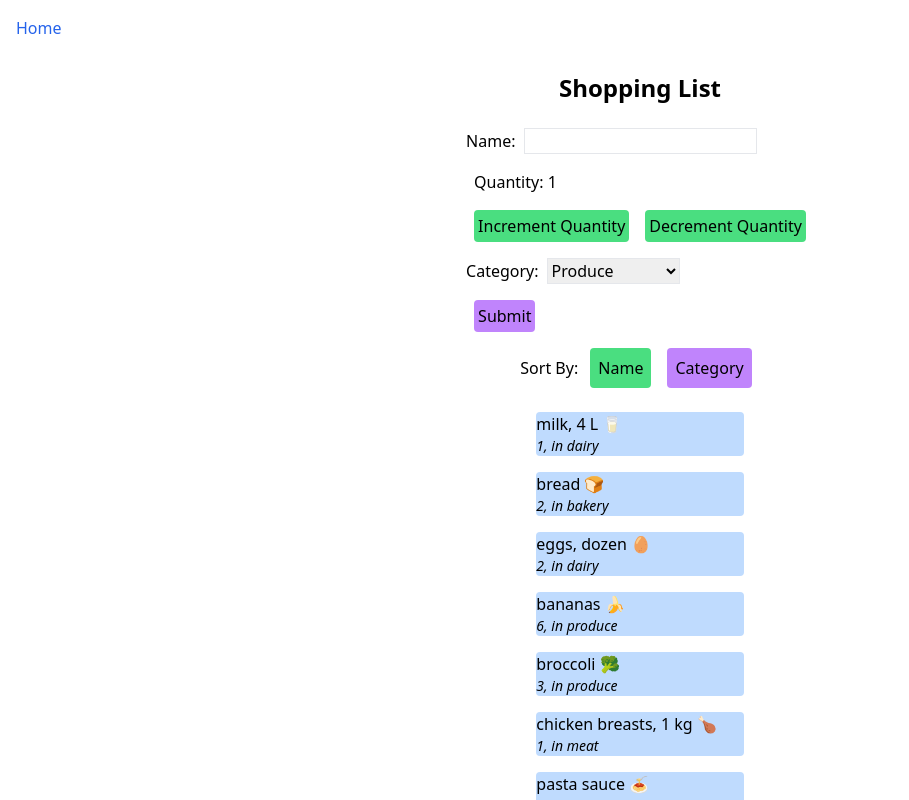
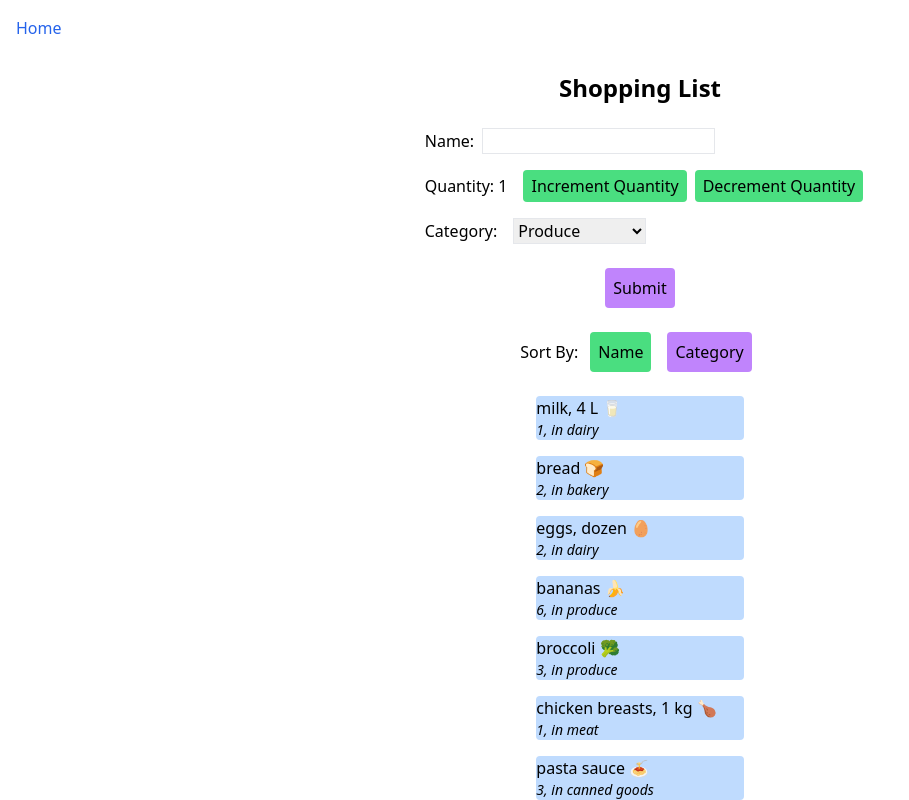
Before and after one commit to MichaelaP18/cprg306-assignments, a Next.js app: page /week-7 in a window 1280 px wide. Shown: the top 800 px of the page, without its empty margins (0-909 px from the left). Built offline with nearby package versions, Linux system fonts and the light colour scheme.

Commit message:
Week 7 tailwind updates

```diff
--- a/app/week-7/new-item.js
+++ b/app/week-7/new-item.js
@@ -48,20 +48,20 @@ const handleSubmit = (e) => {
 
     return (
         <form onSubmit={handleSubmit}>
-            <div>
-                <label>
+            <div className="flex space-x-2">
+                <label className="m-2 my-auto">
                     Name:
                     <input className="border border-black-800 m-2" id="name" type="text" value={name} onChange={(e) => setName(e.target.value)} required />
                 </label>
             </div>
-            <div>
-                <p className="m-2" type="number" value={quantity} onChange={(e) => setQuantity(Number(e.target.value))} min="1">Quantity: {quantity}</p>
-                <button type="button" className="bg-green-400 hover:bg-green-600 text-write w-30 rounded p-1 m-2" onClick={Increment}>Increment Quantity</button>
+            <div className="flex space-x-2">
+                <p className="m-2 my-auto" type="number" value={quantity} onChange={(e) => setQuantity(Number(e.target.value))} min="1">Quantity: {quantity}</p>
+                <button type="button" className="px-2 bg-green-400 hover:bg-green-600 text-write w-30 rounded p-1 m-2" onClick={Increment}>Increment Quantity</button>
 
-                <button type="button" className="bg-green-400 hover:bg-green-600 text-write w-30 rounded p-1 m-2" onClick={Decrement}>Decrement Quantity</button>
+                <button type="button" className="px-2 bg-green-400 hover:bg-green-600 text-write w-30 rounded p-1 m-2" onClick={Decrement}>Decrement Quantity</button>
             </div>
-            <div>
-                <label>
+            <div className="flex space-x-2">
+                <label className="m-2 my-auto">
                     Category:
                 </label>
                     <select className="border border-black-800 m-2" id="category" value={category} onChange={(e) => setCategory(e.target.value)}>
@@ -78,7 +78,9 @@ const handleSubmit = (e) => {
                         <option value="Other">Other</option>
                     </select>
             </div>
-            <button className="bg-purple-400 hover:bg-purple-600 text-write w-30 rounded p-1 m-2" type="Submit">Submit</button>
+            <div className='flex justify-center'>
+            <button className="bg-purple-400 hover:bg-purple-600 text-write w-30 rounded p-2 m-4" type="Submit">Submit</button>
+            </div>
         </form>
     );
 }
```
